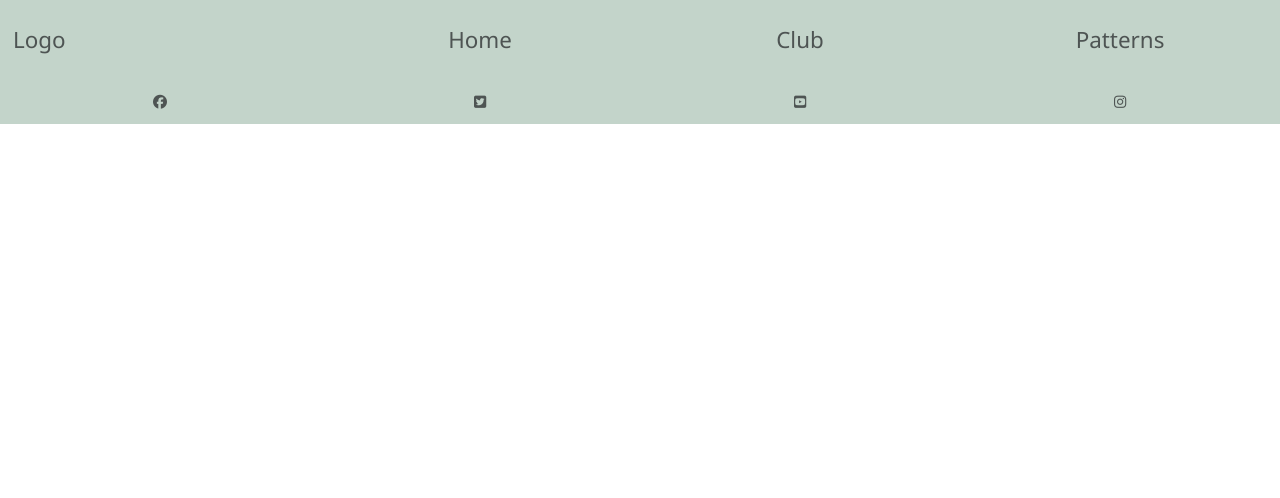
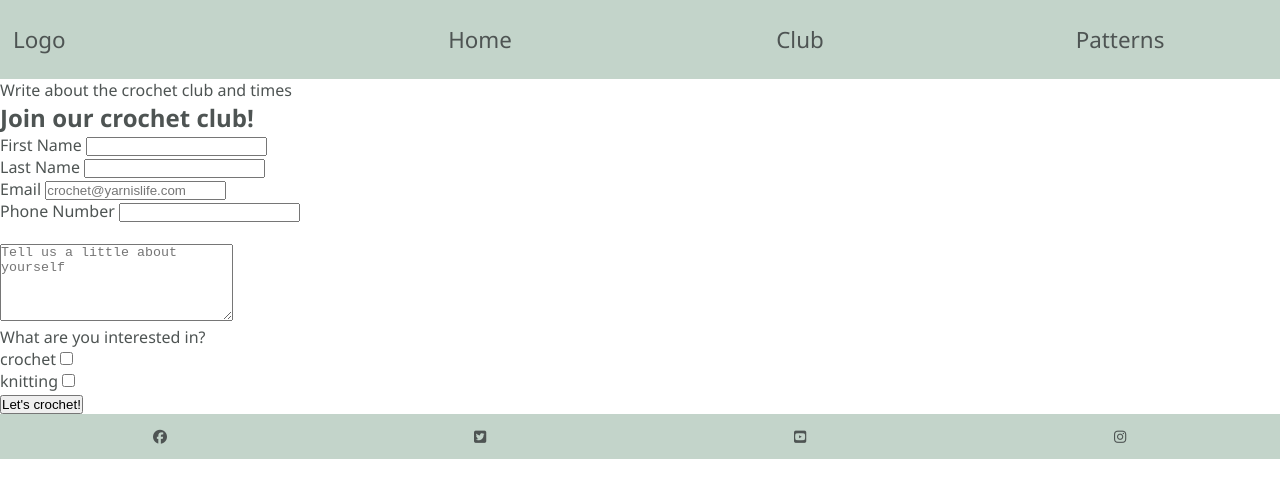
Before and after one commit to Tori-coder/yarn-is-life, a plain HTML site: page club.html in a window 1280 px wide. Drawn offline with Linux system fonts and the light colour scheme.

Commit message:
add club.html

```diff
--- a/club.html
+++ b/club.html
@@ -33,7 +33,42 @@
         </div>
     </header>
     <main>
-
+        <section id="crochet-club">
+            <div>Write about the crochet club and times</div>
+            <div class="club-form-container">
+                <h2>Join our crochet club!</h2>
+                <form id="join-club-form" action="https://formdump.codeinstitute.net" method="post">
+                <!--use fieldset
+                <fieldset id="signup-details">
+                <legend>Sign up for all the fun!</legend>
+                -->
+                    <label for="first-name">First Name</label>
+                   <input type="text" name="first-name" id="first-name" class="text-input" placeholder="" required>
+                    <br>
+                    <label for="last-name">Last Name</label>
+                    <input type="text" name="last-name" id="last-name" class="text-input" placeholder="" required>
+                    <br>
+                    <label for="email">Email</label>
+                    <input type="email" name="email" id="email" class="text-input" placeholder="crochet@yarnislife.com" required>
+                    <br>
+                    <label for="phone-number">Phone Number</label>
+                    <input type="number" name="phone-number" id="phone-number" class="text-input">
+                    <br>
+                    <br>
+                    <textarea name="about" id="about" class="text-input" placeholder="Tell us a little about yourself" cols="27" rows="5"></textarea>
+                    <br>
+                    <div>What are you interested in?</div>
+                    <label for="crochet">crochet</label>
+                    <input type="checkbox" name="crochet" id="crochet">
+                    <br>
+                    <label for="knitting">knitting</label>
+                    <input type="checkbox" name="knitting" id="knitting">
+                    <br>
+                    <button type="submit">Let's crochet!</button>
+                    <!--end fieldset </fieldset>-->
+                </form>
+            </div>
+        </section>
     </main>
     <footer>
         <div id="footer-social">
```
